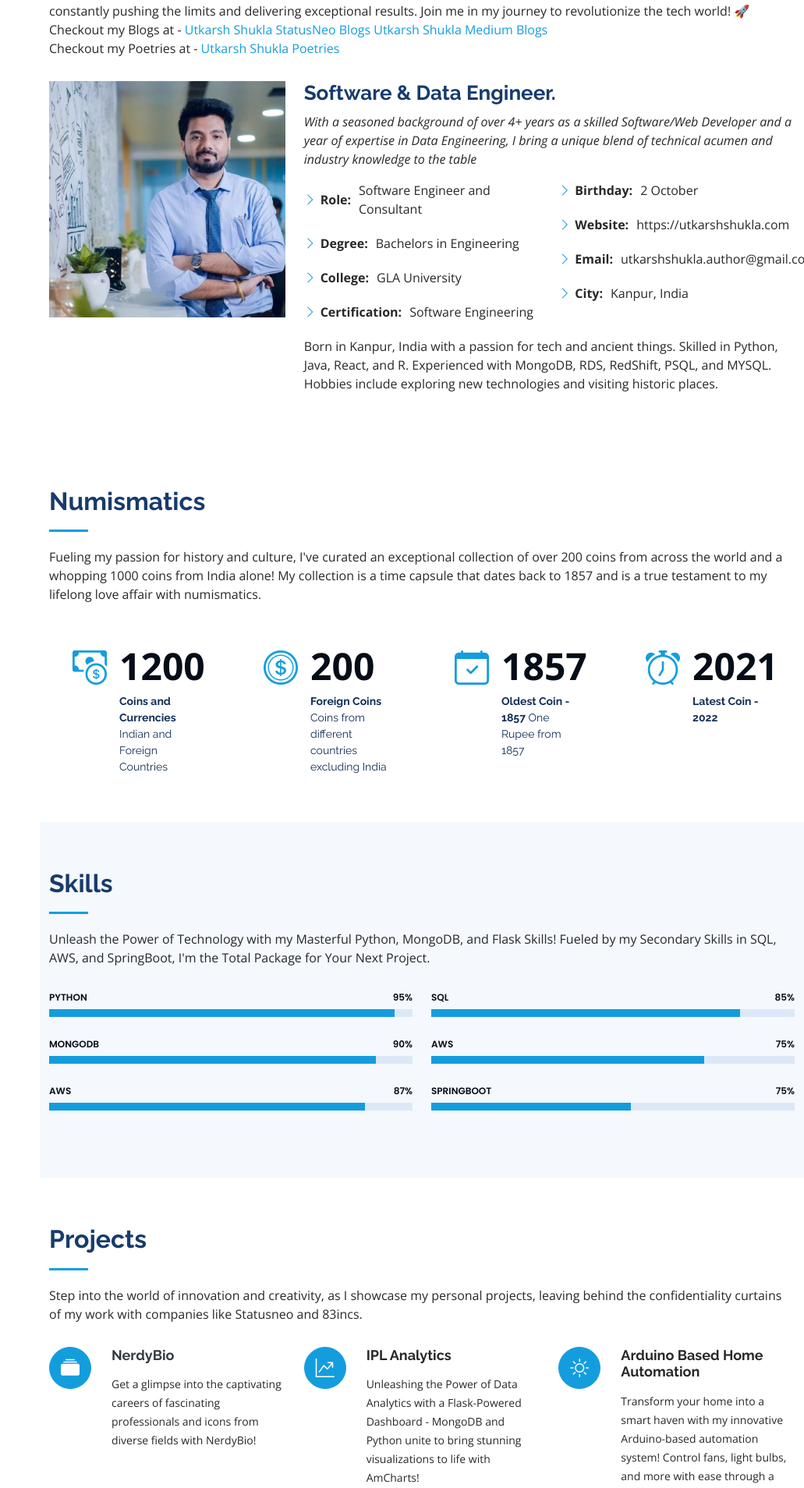
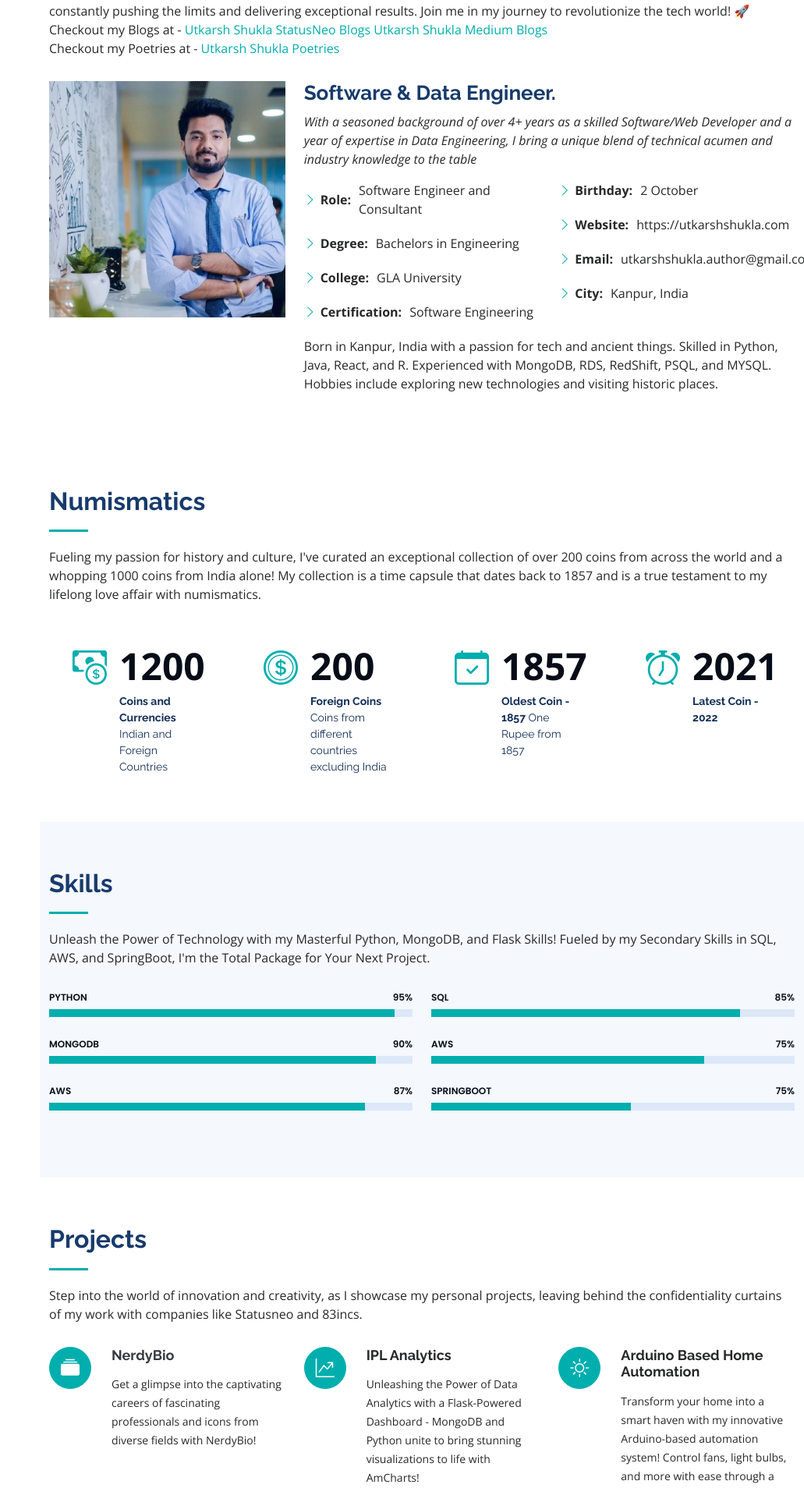
Before and after one commit to Utkarsh731/UtkarshShuklaWebsite, a Flask app: page / in a window 1280 px wide. Shown: the part 1080-2988 px from the top of the page at 78% size, without its empty margins (249-1280 px from the left). Run offline with Flask 3, Linux system fonts and the light colour scheme; some libraries are stand-ins or nearby versions.

Commit message:
Update style.css

```diff
--- a/static/assets/css/style.css
+++ b/static/assets/css/style.css
@@ -14,7 +14,7 @@ body {
 }
 
 a {
-  color: #149ddd;
+  color: #00AEAE;
   text-decoration: none;
 }
 
@@ -281,7 +281,7 @@ section {
   display: block;
   width: 50px;
   height: 3px;
-  background: #149ddd;
+  background: #00AEAE;
   bottom: 0;
   left: 0;
 }
@@ -312,7 +312,7 @@ section {
 .about .content ul i {
   font-size: 16px;
   margin-right: 5px;
-  color: #149ddd;
+  color: #00AEAE;
   line-height: 0;
 }
 .about .content p:last-child {
@@ -332,7 +332,7 @@ section {
 .facts .count-box i {
   display: block;
   font-size: 44px;
-  color: #149ddd;
+  color: #00AEAE;
   float: left;
   line-height: 0;
 }
@@ -394,7 +394,7 @@ section {
   width: 1px;
   height: 10px;
   transition: 0.9s;
-  background-color: #149ddd;
+  background-color: #00AEAE;
 }
 
 /*--------------------------------------------------------------
@@ -606,10 +606,10 @@ section {
   justify-content: center;
   width: 54px;
   height: 54px;
-  background: #149ddd;
+  background: #00AEAE;
   border-radius: 50%;
   transition: 0.5s;
-  border: 1px solid #149ddd;
+  border: 1px solid #00AEAE;
 }
 .services .icon i {
   color: #fff;
```
Also changed, not shown: other parts of static/assets/css/style.css (+19 -19 lines).
